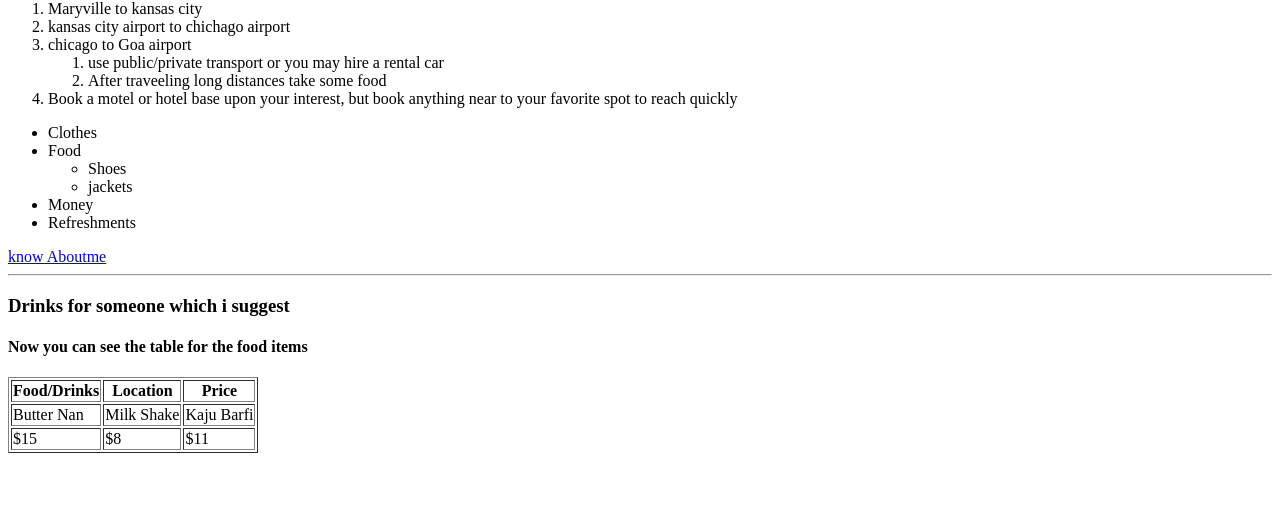
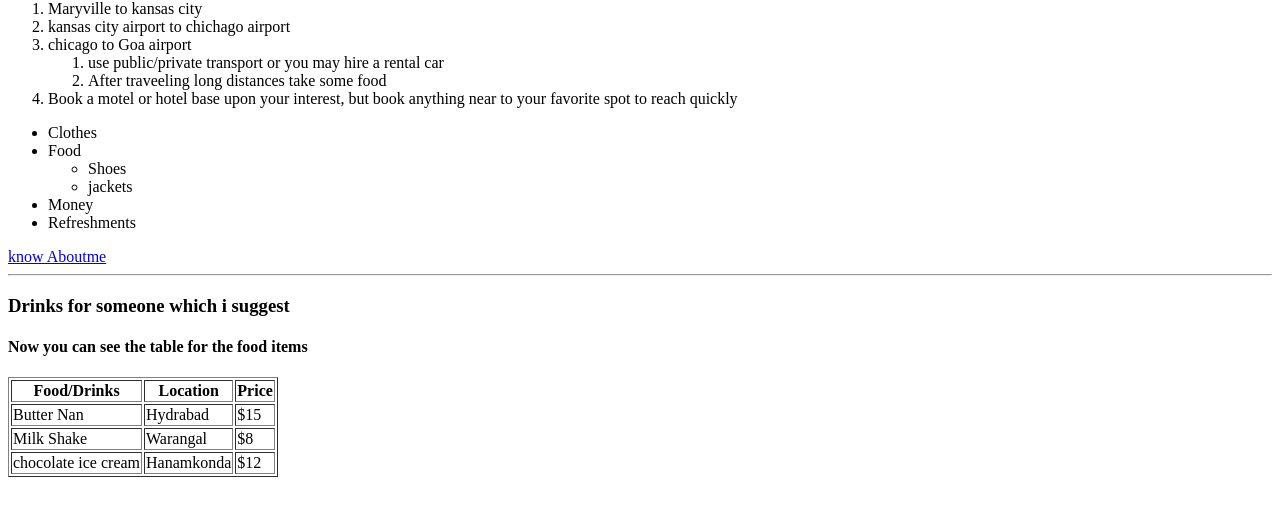
Before and after one commit to 44-563-WebApps-F21/webapps-f21-assignment-3-pnikhil24, a plain HTML site: page index.html in a window 1280 px wide. Shown: the part 272-788 px from the top of the page. Drawn offline with Linux system fonts and the light colour scheme.

Commit message:
Update index.html

```diff
--- a/index.html
+++ b/index.html
@@ -53,13 +53,18 @@
         </tr>
         <tr>
             <td>Butter Nan</td>
-            <td>Milk Shake</td>
-            <td>Kaju Barfi</td>
+            <td>Hydrabad</td>
+            <td>$15</td>
         </tr>
         <tr>
-            <td>$15</td>
+            <td>Milk Shake</td>
+            <td>Warangal</td>
             <td>$8</td>
-            <td>$11</td>
+        </tr>
+        <tr>
+            <td>chocolate ice cream</td>
+            <td>Hanamkonda</td>
+            <td>$12</td>
         </tr>
     </table>
 
```
